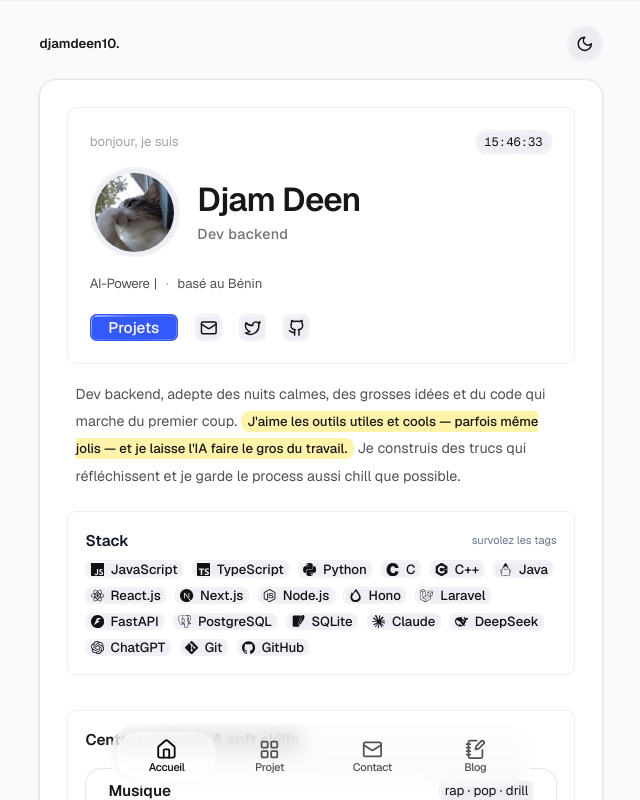
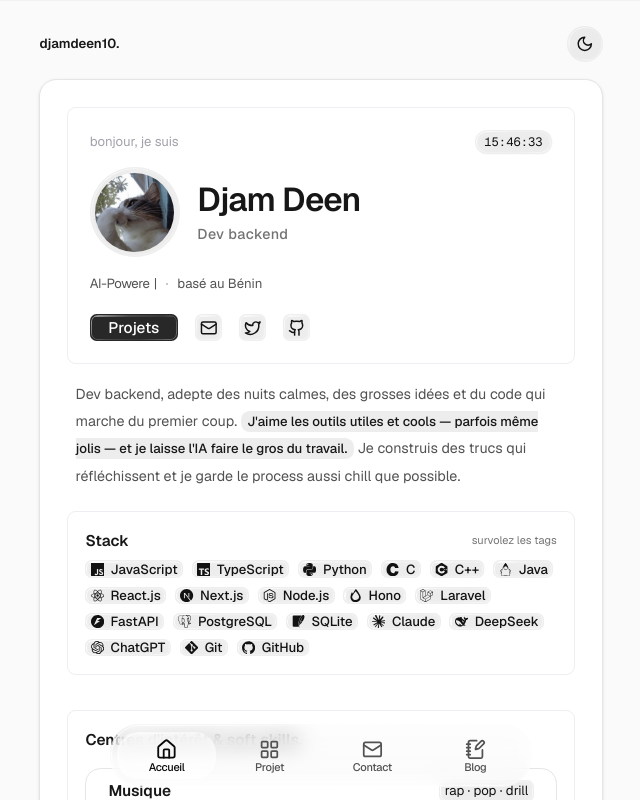
Before and after one commit to djamdeen10/my-portfolio, a React (Vite) app: page / in a window 1280 px wide. Shown: the top 800 px of the page, without its empty margins (319-959 px from the left). Built offline with nearby package versions, Linux system fonts and the light colour scheme.

Commit message:
Interface monochrome : suppression des accents colorés
- boutons principaux noirs en clair et blancs en sombre
- anneaux de focus neutres sur la navigation et les actions
- verre USW et surlignage de l'intro sans teinte bleue ni jaune
- textes slate remplacés par la palette neutral

```diff
--- a/src/components/layout/QuickNav.jsx
+++ b/src/components/layout/QuickNav.jsx
@@ -40,7 +40,7 @@ export function QuickNav({ active = 'accueil', onNavigate }) {
               onClick={(event) => handleClick(event, route.path)}
               whileTap={{ scale: 0.92 }}
               transition={{ type: 'spring', stiffness: 500, damping: 30 }}
-              className="group relative flex select-none flex-col items-center justify-center gap-1 rounded-[19px] py-1.5 focus:outline-none focus-visible:ring-2 focus-visible:ring-blue-500/60"
+              className="group relative flex select-none flex-col items-center justify-center gap-1 rounded-[19px] py-1.5 focus:outline-none focus-visible:ring-2 focus-visible:ring-neutral-900/40 dark:focus-visible:ring-neutral-100/50"
             >
               {isActive && (
                 <motion.span
--- a/src/components/ui/Effects.jsx
+++ b/src/components/ui/Effects.jsx
@@ -141,7 +141,7 @@ export function ThemeToggle() {
       title={isDark ? 'Thème clair' : 'Thème sombre'}
       aria-pressed={isDark}
       onClick={() => setTheme(isDark ? 'light' : 'dark')}
-      className="glass-chip glass-interactive backdrop-blur-md inline-flex h-8 w-8 items-center justify-center rounded-full text-foreground focus:outline-none focus-visible:ring-2 focus-visible:ring-blue-500/60"
+      className="glass-chip glass-interactive backdrop-blur-md inline-flex h-8 w-8 items-center justify-center rounded-full text-foreground focus:outline-none focus-visible:ring-2 focus-visible:ring-neutral-900/40 dark:focus-visible:ring-neutral-100/50"
     >
       {isDark ? <Sun className="h-4 w-4" /> : <Moon className="h-4 w-4" />}
       <span className="sr-only">{isDark ? 'Activer le thème clair' : 'Activer le thème sombre'}</span>
--- a/src/index.css
+++ b/src/index.css
@@ -85,7 +85,6 @@
   --color-yellow-200: #fff085;
   --color-violet-300: #c4b4ff;
   --color-violet-700: #7008e7;
-  --color-blue-500: #3080ff;
   --color-red-600: #e40014;
 
   /* Same radius scale as the reference build (derived from --radius) */
@@ -246,11 +245,11 @@
   }
 
   .accent {
-    color: #2563eb;
+    color: var(--foreground);
   }
 
   .bg-accent {
-    background-color: #2563eb;
+    background-color: var(--foreground);
   }
 
   /* ------------------------- Liquid glass tab bar ------------------------- */
@@ -408,9 +407,9 @@
 
   .usw-liquid {
     /* Le verre de USW est un blanc laiteux posé sur son fond bleuté. Ici les
-       cartes sont blanches : on garde la même masse, teintée du fond USW
-       (hsl 229 36 92), sinon le verre disparaîtrait dans le blanc. */
-    --hl-glass-fill: rgb(227 230 242 / 0.5);
+       cartes sont blanches : on garde la même masse, en gris neutre, sinon le
+       verre disparaîtrait dans le blanc. */
+    --hl-glass-fill: rgb(228 228 228 / 0.55);
     --hl-glass-rim:
       linear-gradient(
         135deg,
@@ -426,9 +425,9 @@
     --hl-nav-pill-fill: rgb(255 255 255 / 0.55);
     --hl-nav-filter: blur(10px) brightness(0.98) saturate(1.05);
 
-    --hl-ocean-fill: rgb(29 70 252 / 0.9);
-    --hl-ocean-text: #ffffff;
-    --hl-ocean-rim:
+    --hl-primary-fill: rgb(17 17 17 / 0.9);
+    --hl-primary-text: #ffffff;
+    --hl-primary-rim:
       linear-gradient(
         135deg,
         rgb(255 255 255 / 0.57),
@@ -455,8 +454,9 @@
     --hl-nav-pill-fill: rgb(255 255 255 / 0.16);
     --hl-nav-filter: blur(10px) brightness(1.04) saturate(1.05);
 
-    --hl-ocean-fill: rgb(64 99 252 / 0.9);
-    --hl-ocean-rim:
+    --hl-primary-fill: rgb(250 250 250 / 0.92);
+    --hl-primary-text: #0a0a0a;
+    --hl-primary-rim:
       linear-gradient(
         135deg,
         rgb(255 255 255 / 0.285),
@@ -481,8 +481,8 @@
   }
 
   .usw-liquid .glass-primary {
-    background: var(--hl-ocean-fill);
-    color: var(--hl-ocean-text);
+    background: var(--hl-primary-fill);
+    color: var(--hl-primary-text);
   }
 
   .usw-liquid .glass-chip::before,
@@ -506,7 +506,7 @@
   }
 
   .usw-liquid .glass-primary::before {
-    background: var(--hl-ocean-rim);
+    background: var(--hl-primary-rim);
   }
 
   .usw-liquid .glass-chip.glass-interactive:hover {
--- a/src/pages/home/Intro.jsx
+++ b/src/pages/home/Intro.jsx
@@ -7,7 +7,7 @@ export default function Intro() {
         <p>
           Dev backend, adepte des nuits calmes, des grosses idées et du code qui marche du premier
           coup.{' '}
-          <span className="rounded-md bg-yellow-200/70 px-1.5 py-0.5 text-[12px] font-medium text-neutral-900 dark:bg-yellow-200/15 dark:text-neutral-100">
+          <span className="rounded-md bg-neutral-200/70 px-1.5 py-0.5 text-[12px] font-medium text-neutral-900 dark:bg-white/10 dark:text-neutral-100">
             J'aime les outils utiles et cools — parfois même jolis — et je laisse l'IA faire le gros
             du travail.
           </span>{' '}
--- a/src/pages/home/Skills.jsx
+++ b/src/pages/home/Skills.jsx
@@ -7,8 +7,8 @@ export default function Skills() {
     <SlideUp delay={0.3}>
       <section className="mt-5 section-lines p-4">
         <div className="mb-2 flex items-center justify-between">
-          <h3 className="text-sm font-semibold text-slate-900 dark:text-slate-100">Stack</h3>
-          <div className="pointer-events-none hidden text-[10px] text-slate-500 dark:text-slate-400 sm:block">
+          <h3 className="text-sm font-semibold text-neutral-900 dark:text-neutral-50">Stack</h3>
+          <div className="pointer-events-none hidden text-[10px] text-neutral-500 dark:text-neutral-400 sm:block">
             survolez les tags
           </div>
         </div>
--- a/src/pages/project/ProjectCard.jsx
+++ b/src/pages/project/ProjectCard.jsx
@@ -3,7 +3,7 @@ import { ExternalLink, Github } from '../../components/ui/Icons.jsx';
 import { StackChip } from '../../components/ui/StackChip.jsx';
 
 const actionClass =
-  'glass-chip glass-interactive inline-flex h-7 w-7 items-center justify-center rounded-sm text-neutral-700 focus:outline-none focus-visible:ring-2 focus-visible:ring-blue-500/60 dark:text-neutral-200';
+  'glass-chip glass-interactive inline-flex h-7 w-7 items-center justify-center rounded-sm text-neutral-700 focus:outline-none focus-visible:ring-2 focus-visible:ring-neutral-900/40 dark:text-neutral-200 dark:focus-visible:ring-neutral-100/50';
 
 export default function ProjectCard({ project, direction = 'left', delay = 0.1 }) {
   const Reveal = direction === 'right' ? SlideInRight : SlideInLeft;
```
